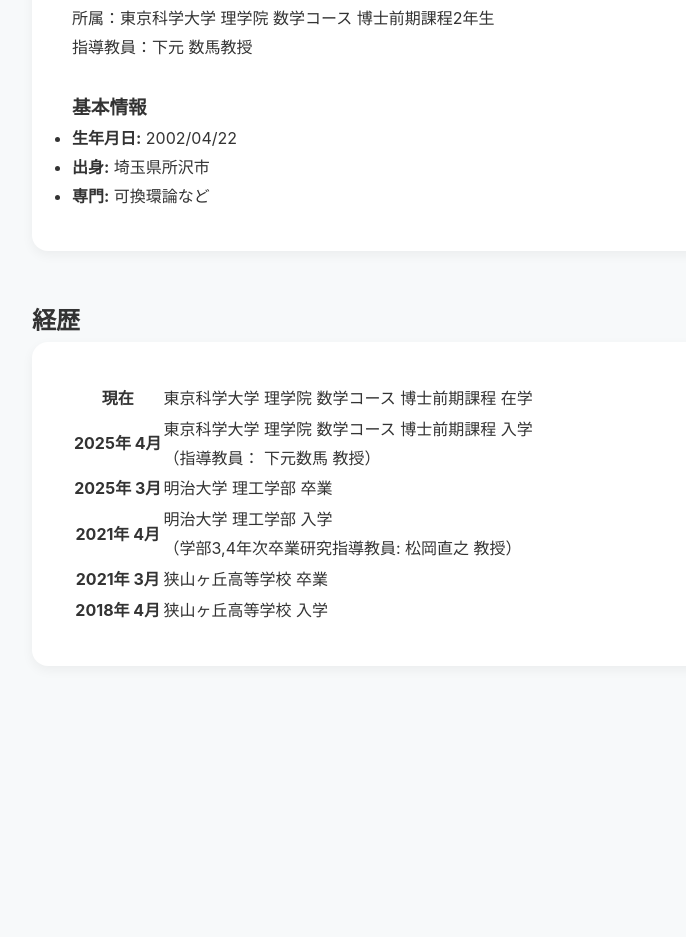
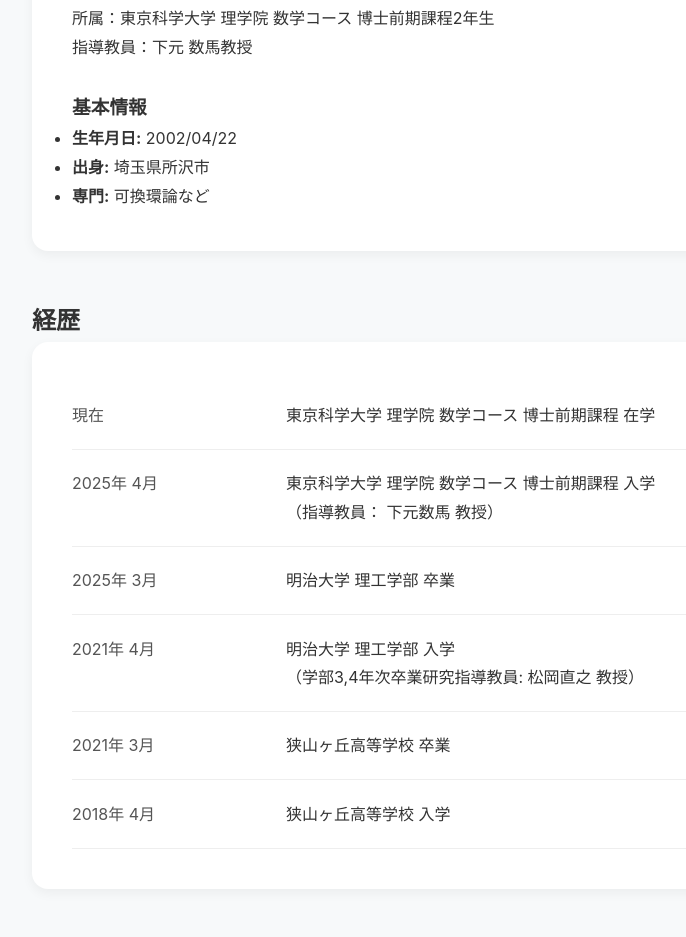
Before and after one commit to Varphiaaa/my-website_new, a Jekyll site: the page built from index.html, in a window 1280 px wide. Shown: the part 569-1506 px from the top of the page, without its empty margins (140-826 px from the left). Built offline with Jekyll 4.4.1, drawn with Linux system fonts in a browser that asks for light colours; before the commit the page ends 1283 px from its top, so only the background shows below that.

Commit message:
Update style.css

```diff
--- a/assets/css/style.css
+++ b/assets/css/style.css
@@ -58,3 +58,7 @@
 /* 論文リスト用のスタイル */
 .paper-list { list-style-type: decimal; padding-left: 1.5rem; }
 .paper-item { padding: 1rem 0; border-bottom: 1px dashed #e1e4e8; line-height: 1.6; }
+/* 経歴テーブル用のスタイル（トップページ用） */
+.history-table { width: 100%; border-collapse: collapse; }
+.history-table th, .history-table td { padding: 1.2rem 0; border-bottom: 1px solid #eee; text-align: left; vertical-align: top; }
+.history-table th { width: 25%; color: #555; font-weight: normal; }
```
